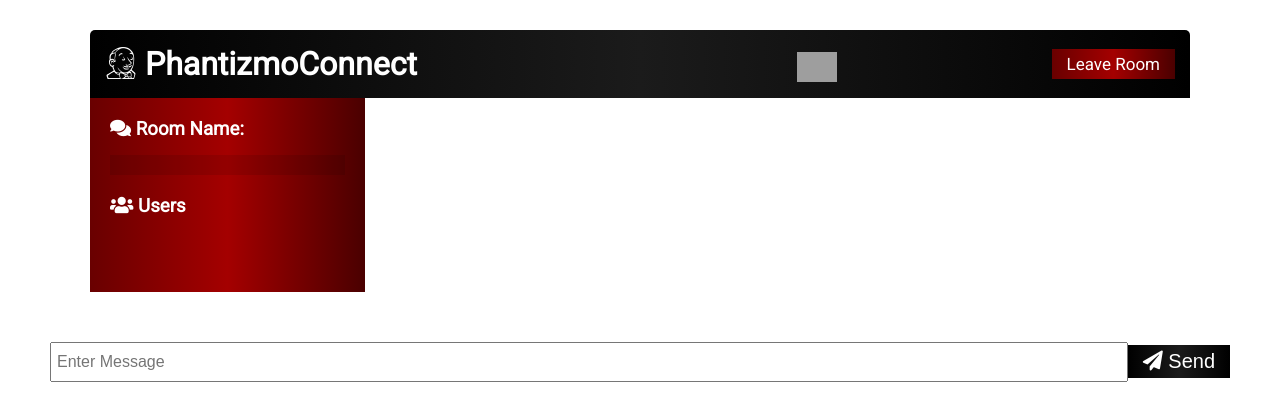
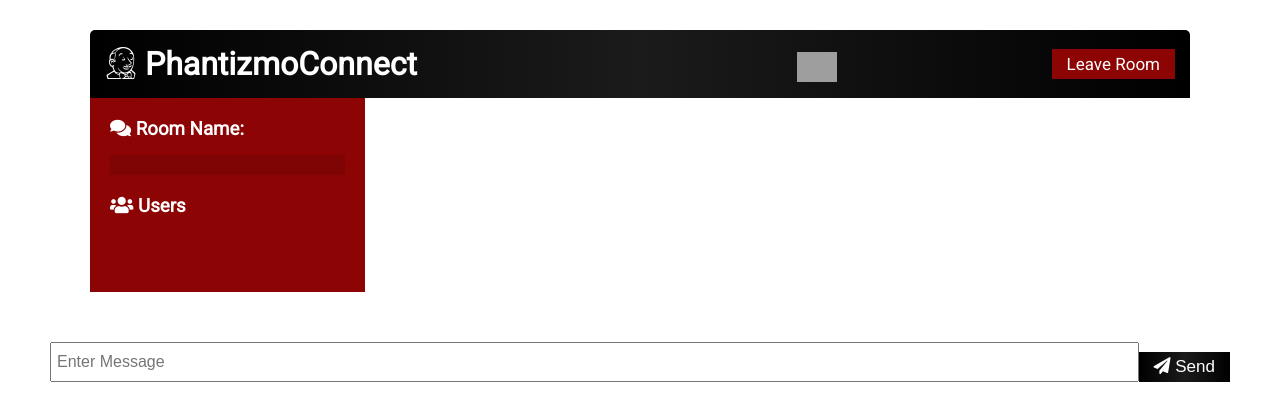
Before and after one commit to dylxntn/PhantizmoConnect, a website: page public/chat.html in a window 1280 px wide. Drawn offline with nearby package versions, Linux system fonts and the light colour scheme; no server answers; grey boxes are pictures that could not be loaded.

Commit message:
Update style.css

```diff
--- a/public/css/style.css
+++ b/public/css/style.css
@@ -4,9 +4,7 @@
 	/*--dark-color-a: #1a1a1a; */
 	--dark-color-a: rgb(0,0,0);
 	--dark-color-a: linear-gradient(90deg, rgba(0,0,0,1) 0%, rgba(27,27,27,1) 50%, rgba(0,0,0,1) 100%);
-	/*--dark-color-b: #8d0404;*/
-	--dark-color-b: rgb(105,0,0);
-	--dark-color-b: linear-gradient(90deg, rgba(105,0,0,1) 0%, rgba(164,0,0,1) 50%, rgba(74,0,0,1) 100%);
+    --dark-color-b: #8d0404;
 	--light-color: #ffffff;
 	--success-color: #5cb85c;
 	--error-color: #d9534f;
@@ -202,9 +200,7 @@ background: linear-gradient(90deg, rgba(0,0,0,1) 0%, rgba(27,27,27,1) 50%, rgba(
 }
 
 .buttoncolor1 {
-	background: rgb(105,0,0);
-	background: linear-gradient(90deg, rgba(105,0,0,1) 0%, rgba(164,0,0,1) 50%, rgba(74,0,0,1) 100%);
-}
+	background: #8d0404;
 
 .button1 {
 	font-size: 20px;
```
